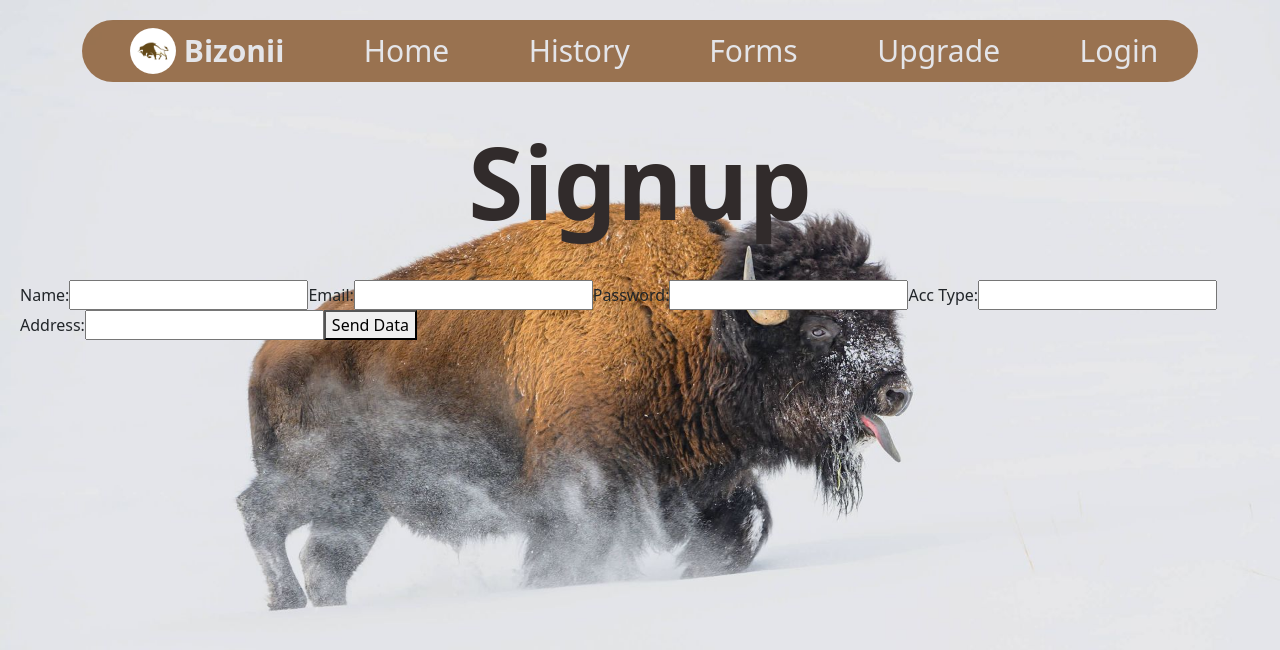
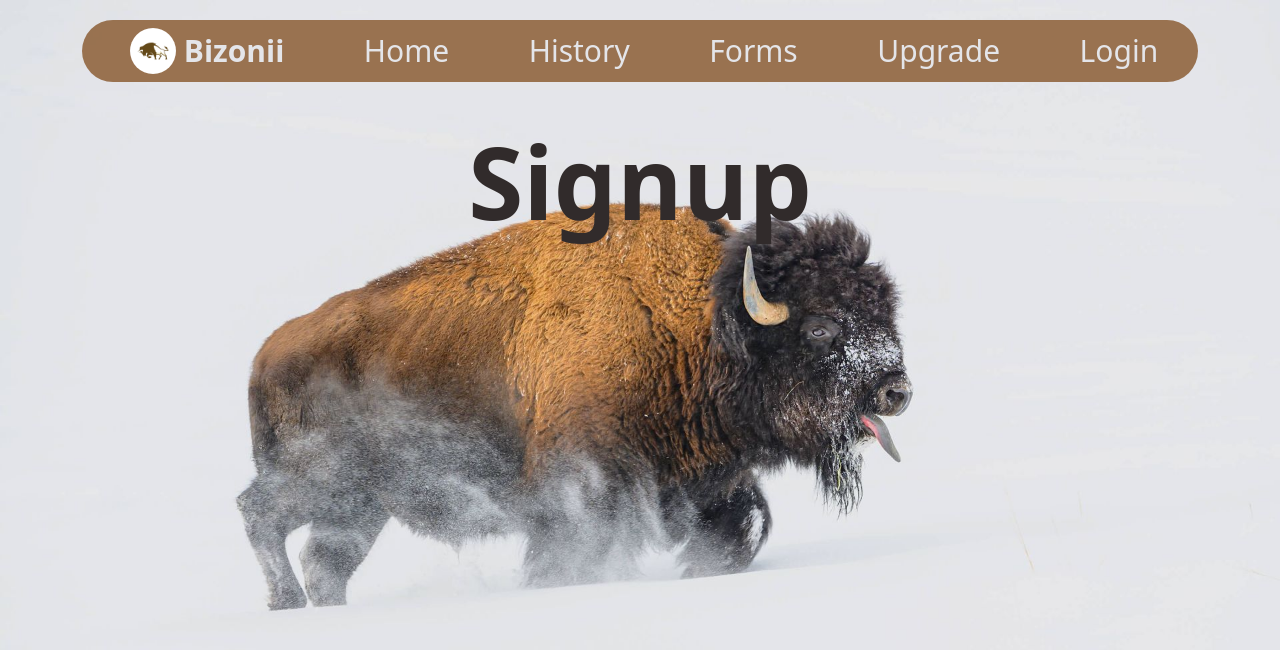
Before and after one commit to Olar-Alex-Student/Front-End, a React (Vite) app: page /signup in a window 1280 px wide. Shown: the top 650 px of the page. Built offline with nearby package versions, Linux system fonts and the light colour scheme.

Commit message:
Make A Sign-Up Form

```diff
--- a/src/App.jsx
+++ b/src/App.jsx
@@ -11,7 +11,6 @@ import { Upgrade } from './components/Upgrade'
 import { Login } from './components/Login'
 import { Signup } from './components/Signup'
 import { DataFetch } from './components/DataFetch'
-import { CreateUser} from "./components/CreateUser";
 
 function App() {
 
@@ -54,7 +53,7 @@ function App() {
           <Route path='/forms' element={<> <Forms /> <DataFetch /> </>}></Route>
           <Route path='/upgrade' element={<Upgrade />}></Route>
           <Route path='/login' element={<Login />}></Route>
-          <Route path='/signup' element={<> <Signup /> <CreateUser /> </>}></Route>
+          <Route path='/signup' element={<> <Signup /> </>}></Route>
         </Routes>
       </BrowserRouter >
     </div>
--- a/src/components/CreateUser.jsx
+++ /dev/null
@@ -1,75 +0,0 @@
-import React, { useEffect, useState } from 'react';
-import axios from 'axios';
-
-export const CreateUser = () => {
-  const [data, setData] = useState({ name: '', email: '', password: '', account_type: '',
-  address: '' });
-  const [error, setError] = useState(null);
-  const [success, setSuccess] = useState(false);
-
-
-
-  const postData = async () => {
-    try {
-      await axios.post(`https://bizoni-backend-apis.azurewebsites.net/api/v1/users`, {
-  "name": "Vizitiu Valentinaaa",
-  "email": "poggers1234@pogmail.comaaaa",
-  "password": "1234aaaa",
-  "account_type": "individual",
-  "address": "7353 South St. Braintree, MA 02184aaaa"
-});
-      setSuccess(true);
-    } catch (error) {
-      setError(error.message);
-    }
-  };
-
-  useEffect(() => {
-    if (data.name && data.email && data.password) {
-      postData();
-    }
-  }, [data]);
-
-  const handleChange = (event) => {
-    setData({ ...data, [event.target.name]: event.target.value });
-  };
-
-  const handleSubmit = (event) => {
-    event.preventDefault();
-    if (data.name && data.email && data.password && data.account_type && data.address) {
-      setError(null);
-      setSuccess(false);
-      postData();
-    } else {
-      setError('Please fill in all fields.');
-    }
-  };
-
-  return (
-    <form onSubmit={handleSubmit}>
-      {error && <div>{error}</div>}
-      {success && <div>Success! Data sent to server.</div>}
-      <label>
-        Name:
-        <input type="text" name="name" value={data.name} onChange={handleChange} />
-      </label>
-      <label>
-        Email:
-        <input type="email" name="email" value={data.email} onChange={handleChange} />
-      </label>
-      <label>
-        Password:
-        <input type="password" name="password" value={data.password} onChange={handleChange} />
-      </label>
-      <label>
-        Acc Type:
-        <input type="text" name="account_type" value={data.account_type} onChange={handleChange} />
-      </label>
-      <label>
-        Address:
-        <input type="text" name="address" value={data.address} onChange={handleChange} />
-      </label>
-      <button type="submit">Send Data</button>
-    </form>
-  );
-}
--- a/src/components/DataFetch.jsx
+++ b/src/components/DataFetch.jsx
@@ -1,27 +1,31 @@
 import React, { useState, useEffect } from "react";
 import axios from "axios";
 
+
 export const DataFetch = () => {
   const [userData, setUserData] = useState(null);
-  const token = 'eyJhbGciOiJIUzI1NiIsInR5cCI6IkpXVCJ9.eyJzdWIiOiJib3Nhc2RkYXNzMTIzNEBnbWFpbC5jb20iLCJleHAiOjE2NzgxMTI1MTF9.pkEEKH6aY9emP1z9qJJbDgUljHKad0TydJc1KqBaesw';
-  const headers = { Authorization: `Bearer ${token}` };
   const url = "https://bizoni-backend-apis.azurewebsites.net/api/v1/users/";
 
+  const [name, setName] = useState("");
   const [email, setEmail] = useState("");
   const [password, setPassword] = useState("");
+  const [accountType, setAccountType] = useState("");
+  const [address, setAddress] = useState("");
   const [error, setError] = useState("");
 
   const handleSubmit = async (e) => {
     e.preventDefault();
     try {
-      const response = await axios.post(url, {
-        "name": "Cont Smasddasecher",
-        "email": "bosasddass1234@gmail.com",
-        "password": "paasdadsrola",
-        "account_type": "individual",
-        "address": "7353 South St. Braintree, MA 05184"
-      });
+      const dataa = {
+        "name": name,
+        "email": email,
+        "password": password,
+        "account_type": accountType,
+        "address": address
+      }
+      const response = await axios.post(url, dataa);
       console.log(response.data); // Handle successful login
+      console.log(dataa)
     } catch (error) {
       setError(error.response.data.message);
     }
@@ -32,6 +36,10 @@ export const DataFetch = () => {
       <h1>Login Page</h1>
       {error && <div>{error}</div>}
       <form onSubmit={handleSubmit}>
+      <div>
+          <label>Name:</label>
+          <input type="text" value={name} onChange={(e) => setName(e.target.value)} />
+        </div>
         <div>
           <label>Email:</label>
           <input type="email" value={email} onChange={(e) => setEmail(e.target.value)} />
@@ -40,7 +48,15 @@ export const DataFetch = () => {
           <label>Password:</label>
           <input type="password" value={password} onChange={(e) => setPassword(e.target.value)} />
         </div>
-        <button type="submit">Login</button>
+        <div>
+          <label>Account Type:</label>
+          <input type="text" value={accountType} onChange={(e) => setAccountType(e.target.value)} />
+        </div>
+        <div>
+          <label>Address:</label>
+          <input type="address" value={address} onChange={(e) => setAddress(e.target.value)} />
+        </div>
+        <button type="submit" onClick={() => {}}>Login</button>
       </form>
     </div>
 )
```
